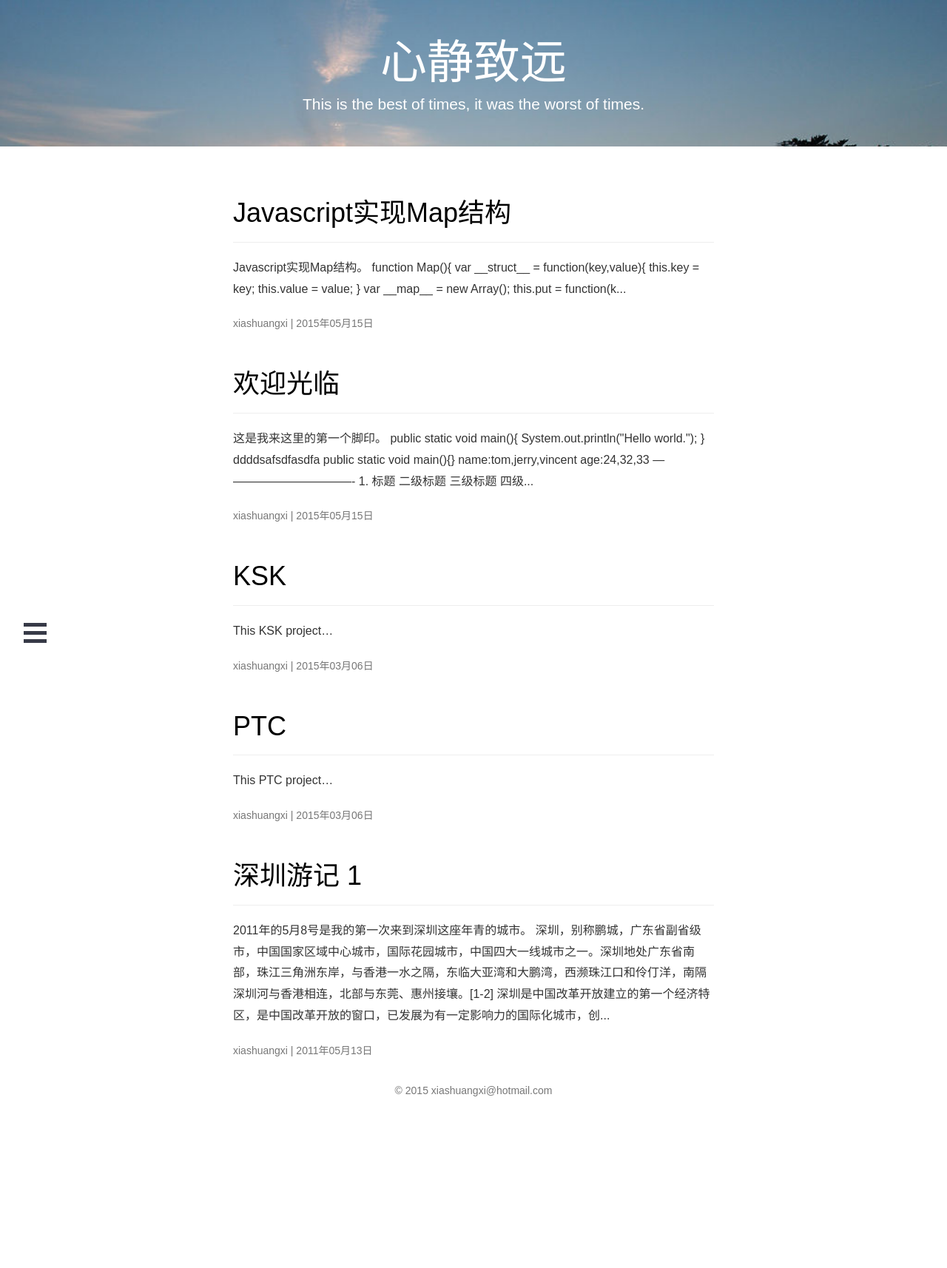
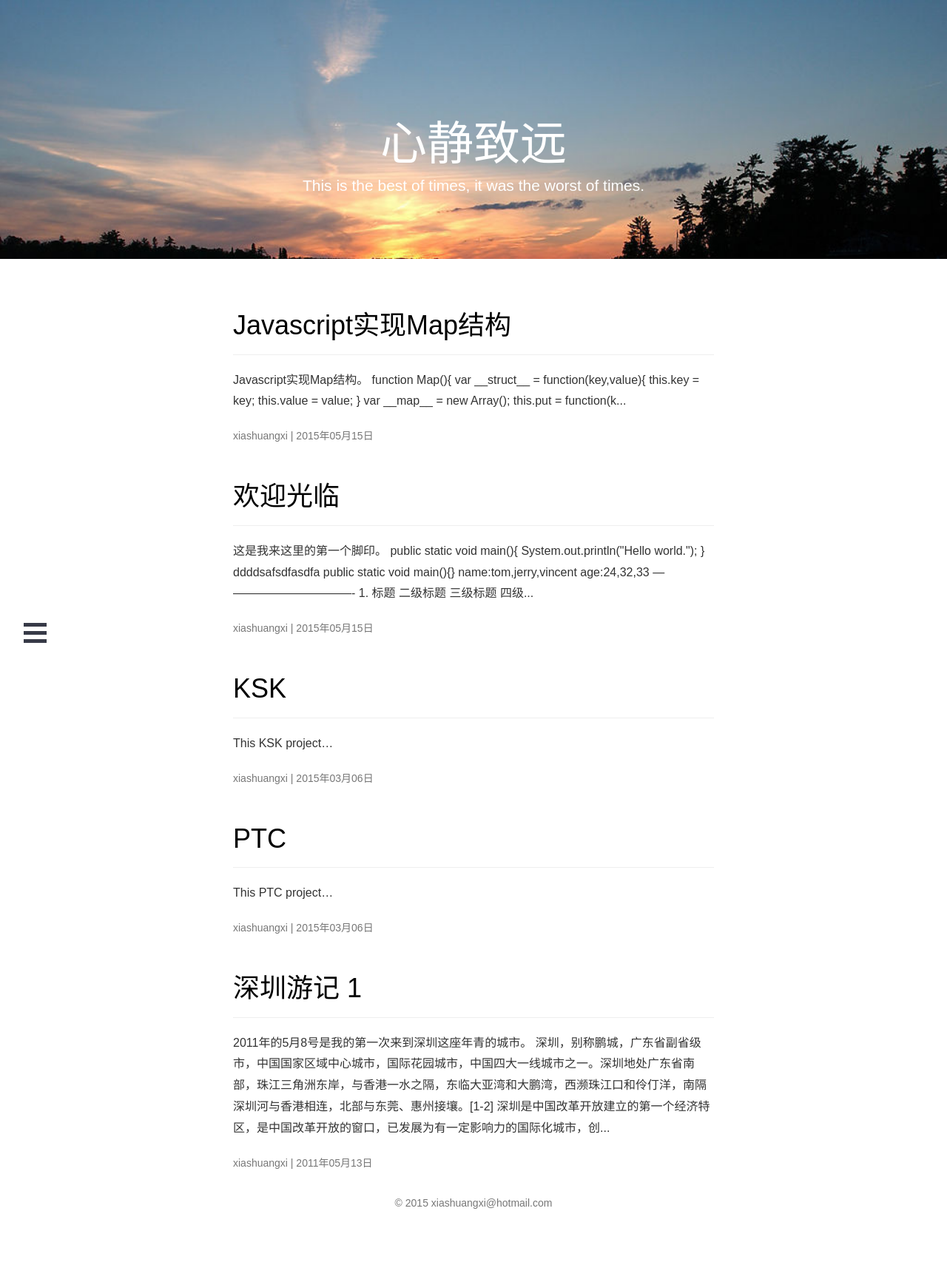
Before and after one commit to jinchangle/xiashuangxi.github.io, a Jekyll site: the page built from index.html, in a window 1280 px wide. Shown: the whole page at 74% size. Built offline with Jekyll 4.4.1, drawn with Linux system fonts in a browser that asks for light colours; nearby versions of some CDN libraries; the list of posts is cut into pages by our own code; comment, search, counter and statistics services are not loaded; before the commit the page ends 1562 px from its top, so only the background shows below that.

Commit message:
Please enter the commit message for your changes. Lines starting  with '' will be ignored, and an empty message aborts the commit.  On branch master  Your branch is up-to-date with 'origin/master'.
 Changes to be committed:
	modified:   _includes/banner.html

```diff
--- a/_includes/banner.html
+++ b/_includes/banner.html
@@ -5,6 +5,8 @@
     filter:"progid:DXImageTransform.Microsoft.AlphaImageLoader(sizingMethod='scale')";
     -moz-background-size:100% auto;
         background-size:100% auto;
+    padding-top: 10em;
+    height:25em;
 }
 </style>
 <div class="jumbotron masthead banner_bg_image">
```
